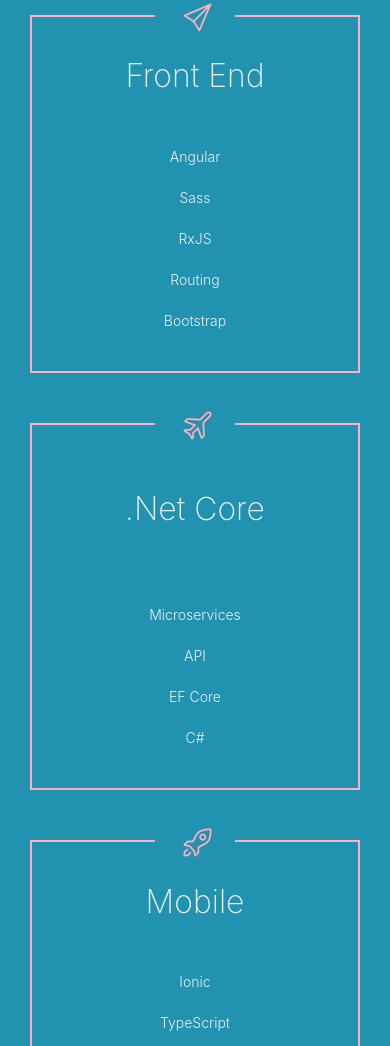
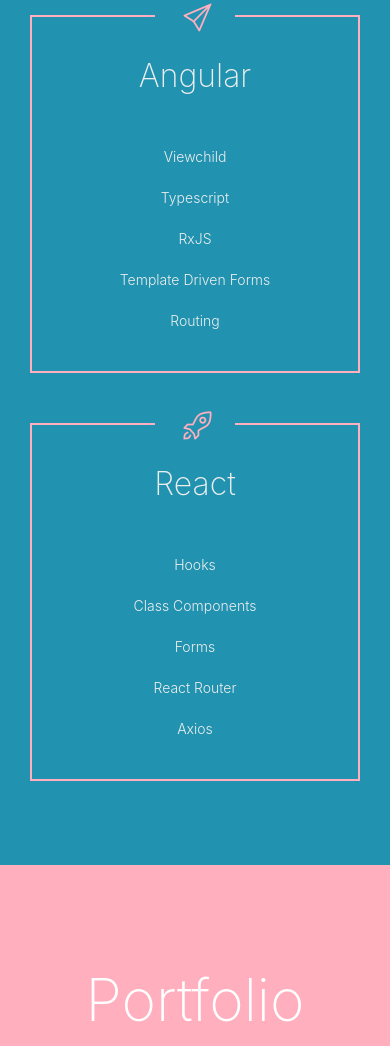
Before and after one commit to sjoseph1848/1848Labs, a plain HTML site: page dist/index.html in a window 390 px wide. Shown: the part 1753-2799 px from the top of the page. Drawn offline with nearby package versions, Linux system fonts and the light colour scheme; files whose address does not match are found by name.

Commit message:
updated the landing page

```diff
--- a/dist/index.html
+++ b/dist/index.html
@@ -256,11 +256,11 @@
     <div class="section valign-wrapper">
       <div class="container">
         <div class="row">
-          <div class="col s12 m4">
+          <div class="col s12 m6">
             <div class="pricing-table">
               <div class="pricing-header">
                 <i class="icon-paper-plane"></i>
-                <h4>Front End</h4>
+                <h4>Angular</h4>
                 <!-- <div class="price">
                   <span class="currency">$</span>
                   <span class="dollars">9</span>
@@ -268,51 +268,27 @@
                 </div> -->
               </div>
               <ul class="pricing-features">
-                <li class="pricing-feature">Angular</li>
-                <li class="pricing-feature">Sass</li>
+                <li class="pricing-feature">Viewchild</li>
+                <li class="pricing-feature">Typescript</li>
                 <li class="pricing-feature">RxJS</li>
+                <li class="pricing-feature">Template Driven Forms</li>
                 <li class="pricing-feature">Routing</li>
-                <li class="pricing-feature">Bootstrap</li>
-                <!-- <li class="pricing-feature disabled"><i class="icon-close"></i>CSS</li>
-                <li class="pricing-feature disabled"><i class="icon-close"></i>Enterprise only.</li>
-                <li class="pricing-feature disabled"><i class="icon-close"></i>Enterprise only.</li>
-                <li class="pricing-feature disabled"><i class="icon-close"></i>Enterprise only.</li> -->
-              </ul>
+            </ul>
             </div>
           </div>
 
-          <div class="col s12 m4">
-            <div class="pricing-table featured">
-              <div class="pricing-header">
-                <i class="icon-plane"></i>
-                <h4>.Net Core</h4>
-                <!-- <div class="price">
-                  <span class="currency">$</span>
-                  <span class="dollars">59</span>
-                  <span class="cents">99</span>
-                </div> -->
-              </div>
-              <ul class="pricing-features">
-                <li class="pricing-feature">Microservices</li>
-                <li class="pricing-feature">API</li>
-                <li class="pricing-feature">EF Core</li>
-                <li class="pricing-feature">C#</li>
-              </ul>
-            </div>
-          </div>
-
-          <div class="col s12 m4">
+          <div class="col s12 m6">
             <div class="pricing-table">
               <div class="pricing-header">
                 <i class="icon-rocket"></i>
-                <h4>Mobile</h4>
+                <h4>React</h4>
               </div>
               <ul class="pricing-features">
-                <li class="pricing-feature">Ionic</li>
-                <li class="pricing-feature">TypeScript</li>
-                <li class="pricing-feature">Authentication</li>
-                <li class="pricing-feature">Performant</li>
-                <li class="pricing-feature">FireBase</li>
+                <li class="pricing-feature">Hooks</li>
+                <li class="pricing-feature">Class Components</li>
+                <li class="pricing-feature">Forms</li>
+                <li class="pricing-feature">React Router</li>
+                <li class="pricing-feature">Axios</li>
               </ul>
             </div>
           </div>
@@ -327,6 +303,29 @@
           <div class="col s12 center">
             <h1>Portfolio</h1>
             <div class="row masonry-grid">
+
+              <div class="col s12 m6 l4">
+                <div class="card">
+                  <div class="card-image">
+                    <a href="https://roundballmagic.com/" target="_blank"
+                      ><img src="images/roundball.png"
+                    /></a>
+                    <span class="card-title"></span>
+                  </div>
+                </div>
+              </div>
+              <div class="col s12 m6 l4">
+                <div class="card">
+                  <div class="card-image">
+                    <a
+                      href="https://1848nottingham.com/"
+                      target="_blank"
+                      ><img src="images/nottingham.png"
+                    /></a>
+                    <span class="card-title"></span>
+                  </div>
+                </div>
+              </div>
               <div class="col s12 m6 l4">
                 <div class="card">
                   <div class="card-image">
@@ -339,28 +338,6 @@
                   </div>
                 </div>
               </div>
-              <!-- <div class="col s12 m6 l4">
-                <div class="card">
-                  <div class="card-image">
-                    <a href="https://roundballmagic.com/" target="_blank"
-                      ><img src="images/roundball.png"
-                    /></a>
-                    <span class="card-title"></span>
-                  </div>
-                </div>
-              </div> -->
-              <!-- <div class="col s12 m6 l4">
-                <div class="card">
-                  <div class="card-image">
-                    <a
-                      href="https://affectionate-dijkstra-c8aa90.netlify.com"
-                      target="_blank"
-                      ><img src="images/hotel.png"
-                    /></a>
-                    <span class="card-title"></span>
-                  </div>
-                </div>
-              </div> -->
               <div class="col s12 m6 l4">
                 <div class="card">
                   <div class="card-image">
```
Also changed, not shown: dist/images/nottingham.png (added).
